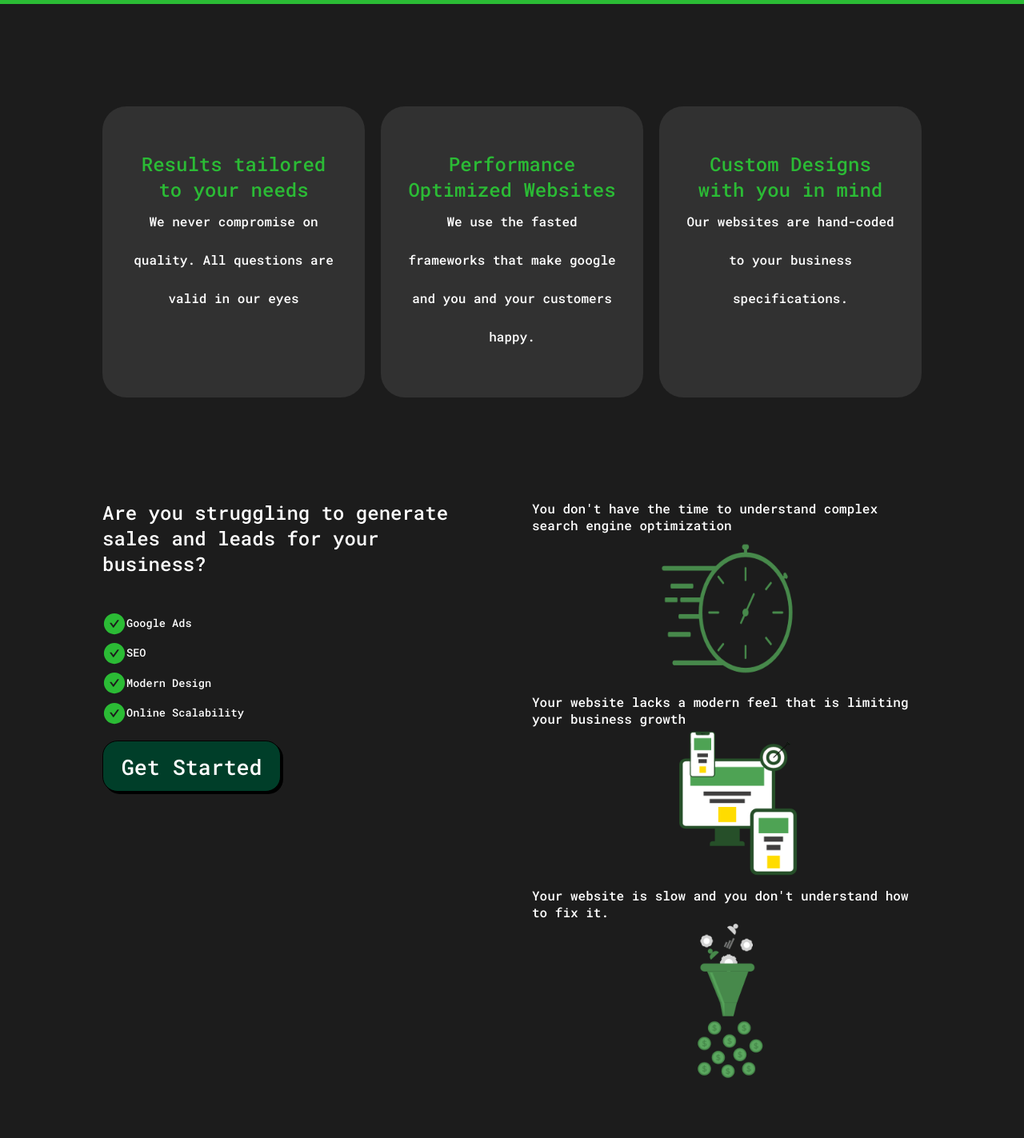
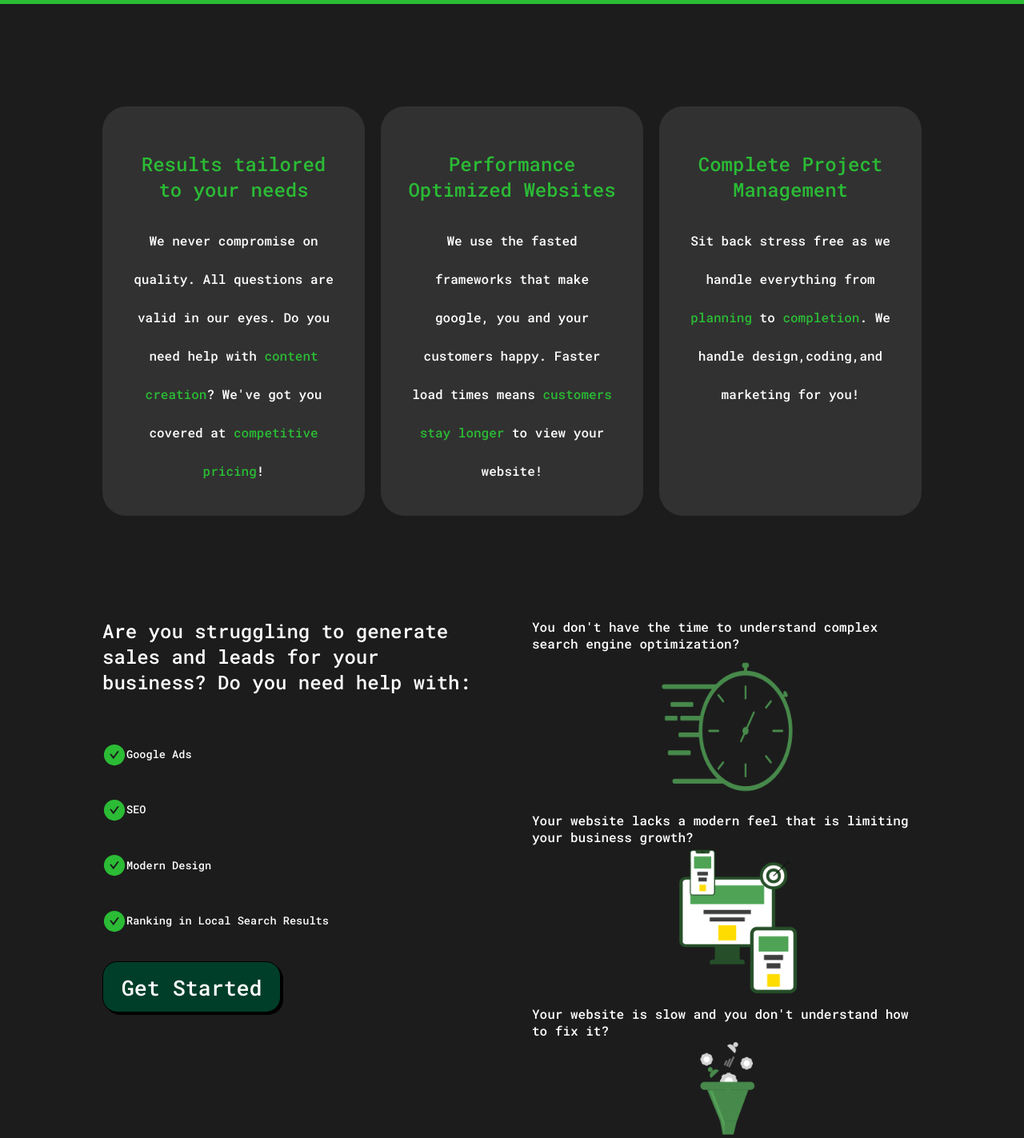
Before and after one commit to GrantGrowcott/Ninja-Devz, a Next.js app: page /Offer in a window 1280 px wide. Shown: the part 600-2023 px from the top of the page at 80% size. Built offline with nearby package versions, Linux system fonts and the light colour scheme.

Commit message:
Changed Offer contents

```diff
--- a/src/pages/Offer.tsx
+++ b/src/pages/Offer.tsx
@@ -29,21 +29,31 @@ const Offer = () => {
       <div className="values__grid">
         <div className="value__item">
           <h3>Results tailored to your needs</h3>
-          <h4>We never compromise on quality. All questions are valid in our eyes</h4>
+          <h4>
+            We never compromise on quality. All questions are valid in our eyes. Do you need help with{" "}
+            <span className="green-text">content creation</span>? We&apos;ve got you covered at{" "}
+            <span className="green-text">competitive pricing</span>!
+          </h4>
         </div>
         <div className="value__item">
           <h3>Performance Optimized Websites</h3>
-          <h4>We use the fasted frameworks that make google and you and your customers happy.</h4>
+          <h4>
+            We use the fasted frameworks that make google, you and your customers happy. Faster load times means{" "}
+            <span className="green-text">customers stay longer</span> to view your website!
+          </h4>
         </div>
         <div className="value__item">
-          <h3>Custom Designs with you in mind</h3>
-          <h4>Our websites are hand-coded to your business specifications. </h4>
+          <h3>Complete Project Management</h3>
+          <h4>
+            Sit back stress free as we handle everything from <span className="green-text">planning</span> to{" "}
+            <span className="green-text">completion</span>. We handle design,coding,and marketing for you!
+          </h4>
         </div>
       </div>
 
       <div className="problem__container">
         <div className="problem__container__inner">
-          <h4>Are you struggling to generate sales and leads for your business?</h4>
+          <h4>Are you struggling to generate sales and leads for your business? Do you need help with:</h4>
           <ul className="technique__list">
             <li>
               <div className="list__container">
@@ -66,7 +76,7 @@ const Offer = () => {
             <li>
               <div className="list__container">
                 <AiFillCheckCircle size={30} color={"var(--green)"} />
-                <p>Online Scalability</p>
+                <p>Ranking in Local Search Results </p>
               </div>
             </li>
           </ul>
@@ -75,7 +85,7 @@ const Offer = () => {
         <div className="problem__container__inner">
           <div className="problem__container__grid">
             <div className="problem__container__item">
-              <h3> You don&apos;t have the time to understand complex search engine optimization</h3>
+              <h3> You don&apos;t have the time to understand complex search engine optimization?</h3>
               <Image
                 src="/stopwatch.png"
                 alt="Stopwatch moving quickly in the wind"
@@ -85,7 +95,7 @@ const Offer = () => {
               />
             </div>
             <div className="problem__container__item">
-              <h3>Your website lacks a modern feel that is limiting your business growth</h3>
+              <h3>Your website lacks a modern feel that is limiting your business growth?</h3>
               <Image
                 src="/target-devices.png"
                 alt="Target symbol with devices"
@@ -95,7 +105,7 @@ const Offer = () => {
               />
             </div>
             <div className="problem__container__item">
-              <h3> Your website is slow and you don&apos;t understand how to fix it.</h3>
+              <h3> Your website is slow and you don&apos;t understand how to fix it?</h3>
               <Image
                 src="/funnel.png"
                 alt="Converting gears into money through a funnel"
@@ -125,12 +135,12 @@ const Offer = () => {
         </div>
         <div className="profile__description">
           <h4>
-            Hello. My name is Grant Growcott and I am a mobile application developer/ web developer. I started my
+            Hello. My name is Grant Growcott and I am a mobile application developer/web developer. I started my
             development journey when I began visiting boring financial and medical websites to realize that they lacked
             the design specifications needed to draw in users. Over time, I have honed my technique to create beautiful
             deliverables where businesses show customers they are professional and happy to serve. Whether it&apos;s
-            your dream mobile app, business website, or personal portfolio, we can deliver an excellent product at a
-            bargain price.
+            your dream mobile app, business website, or personal portfolio, we can deliver an excellent product that you
+            will love.
           </h4>
         </div>
         <div className="profile__image">
--- a/src/styles/globals.css
+++ b/src/styles/globals.css
@@ -644,6 +644,10 @@ color: var(--green);
    list-style-type: none;
    margin: 1em 0;
 }
+
+.technique__list li{
+  margin: 2em 0;
+}
 .about__container {
    display: flex;
    justify-content: center;
@@ -1106,7 +1110,7 @@ align-content: flex-start;
   display: grid;
   grid-template-columns: 1fr 1fr 1fr;
   justify-content: center;
-  align-items: center;
+  align-items: stretch;
   margin: 8rem auto;
   width:80%;
   gap:20px;
@@ -1120,11 +1124,13 @@ align-content: flex-start;
   border-radius: 30px;
   padding: 2em;
 }
+
+
 .value__item h3 {
   color: var(--green);
-  margin-top: 1em;
+  margin: 1em 0;
 }
-@media screen and (max-width: 850px) {
+@media screen and (max-width: 950px) {
   .values__grid {
     grid-template-columns: 1fr;
   }
@@ -1170,6 +1176,7 @@ align-content: flex-start;
 
 .problem__container__item h3{
   font-size: 1rem;
+
 }
 
 @media screen and (max-width: 850px) {
```
